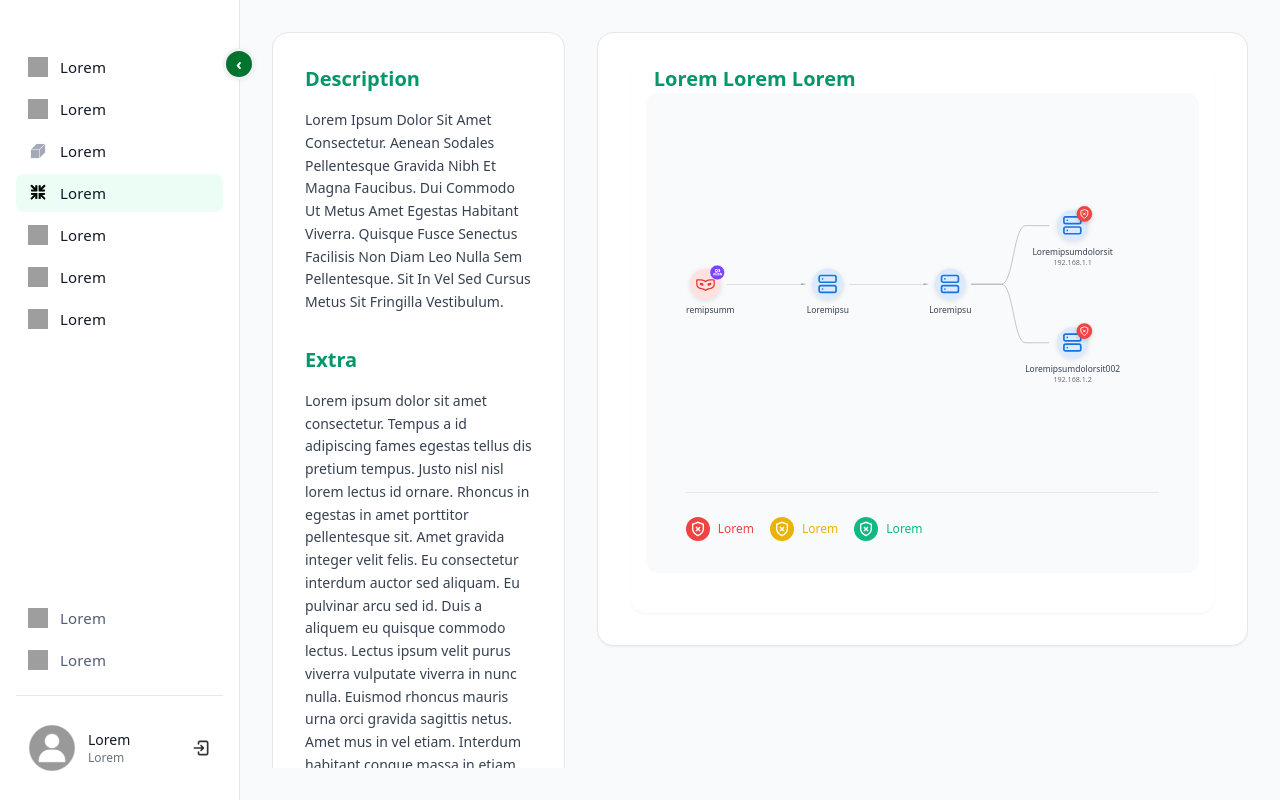
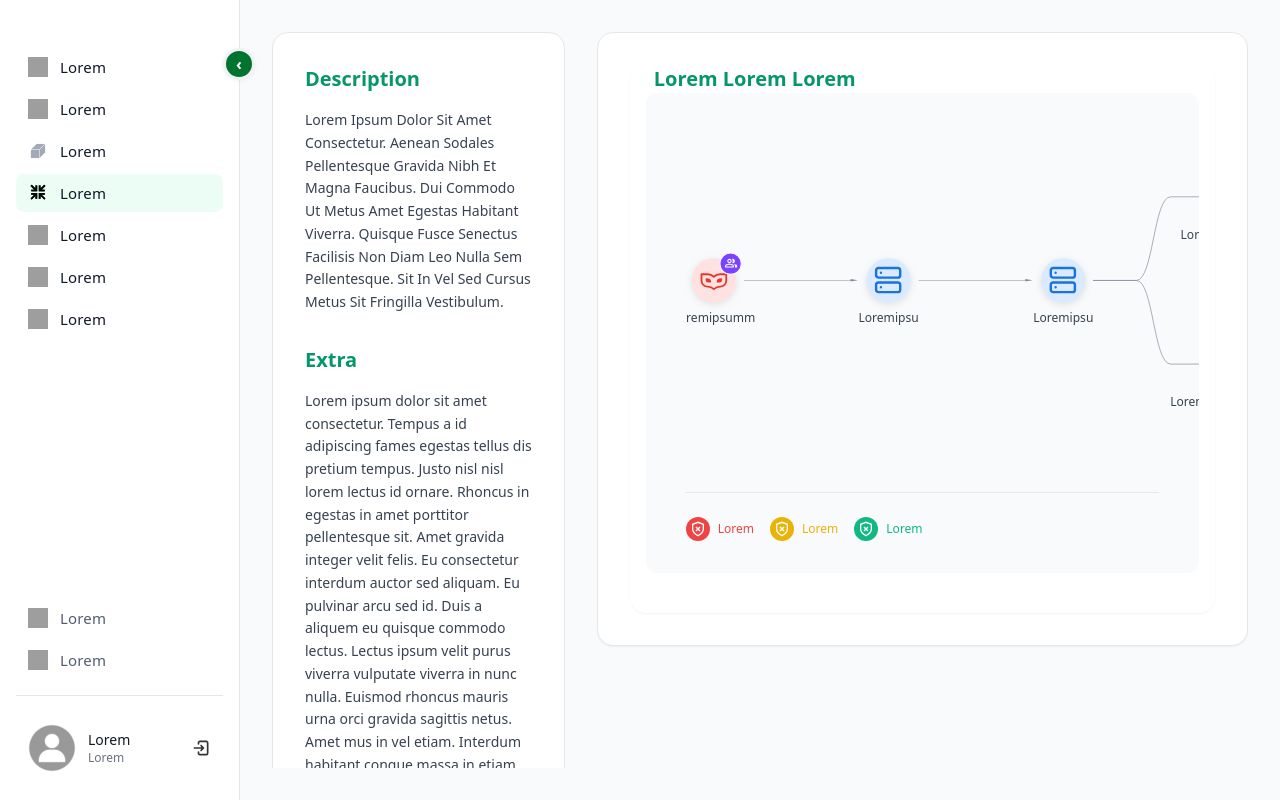
Before and after one commit to ditadev/Spikerz, an Angular app: page / in a window 1280 px wide. Built offline with nearby package versions, Linux system fonts and the light colour scheme; grey boxes are pictures that could not be loaded.

Commit message:
Clean up mobile view for idebar and graph view

```diff
--- a/src/app/components/graph-view/graph-view.html
+++ b/src/app/components/graph-view/graph-view.html
@@ -1,15 +1,14 @@
 <div class="relative w-full graph-container">
-  <div class="w-full h-full overflow-x-auto overflow-y-hidden lg:overflow-visible px-4 md:px-6">
-    <div class="min-w-[727px] lg:min-w-0 lg:w-full lg:h-full">
+  <div class="w-full h-full overflow-x-auto overflow-y-hidden lg:overflow-visible">
+    <div [style.min-width.px]="getMinWidth()" class="lg:min-w-0 lg:w-full lg:h-full px-4 md:px-6">
       <svg
         #svgCanvas
         class="w-full"
         style="height: calc(100% - 80px);"
-        viewBox="0 0 727 307"
+        [attr.viewBox]="'0 0 ' + getViewBoxWidth() + ' 307'"
         preserveAspectRatio="xMidYMid meet"
         (click)="onCanvasClick($event)">
 
-        <!-- Define arrow markers -->
         <defs>
           <marker
             id="arrowhead"
@@ -38,11 +37,9 @@
           </marker>
         </defs>
 
-        <!-- Render edges -->
         <g class="edges">
           @for (edge of edges(); track edge.source + edge.target) {
             @if (edge.source === '1' && edge.target === '2') {
-              <!-- Arrow from node 1 to node 2 using SVG image -->
               <image
                 [attr.href]="'assets/icons/arrow.svg'"
                 [attr.x]="getNodePosition(edge.source).x + 32"
@@ -52,7 +49,6 @@
                 preserveAspectRatio="none"
               />
             } @else if (edge.source === '2' && edge.target === '3') {
-              <!-- Arrow from node 2 to node 3 using SVG image -->
               <image
                 [attr.href]="'assets/icons/arrow.svg'"
                 [attr.x]="getNodePosition(edge.source).x + 32"
@@ -62,7 +58,6 @@
                 preserveAspectRatio="none"
               />
             } @else if (edge.source === '3' && edge.target === '4') {
-              <!-- Upper branch: node 3 to node 4 -->
               <path
                 [attr.d]="getBranchPath(edge, 'up')"
                 stroke="#858D9D"
@@ -72,7 +67,6 @@
                 stroke-linejoin="round"
               />
             } @else if (edge.source === '3' && edge.target === '5') {
-              <!-- Lower branch: node 3 to node 5 -->
               <path
                 [attr.d]="getBranchPath(edge, 'down')"
                 stroke="#858D9D"
@@ -85,7 +79,6 @@
           }
         </g>
 
-        <!-- Render nodes -->
         <g class="nodes">
           @for (node of nodes(); track node.id) {
             <g
@@ -93,9 +86,9 @@
               [attr.transform]="'translate(' + node.x + ',' + node.y + ')'"
               (click)="onNodeClick(node, $event)"
               (mouseenter)="onNodeHover(node, $event)"
-              (mouseleave)="onNodeLeave()">
+              (mouseleave)="onNodeLeave()"
+              (touchstart)="onNodeTouch(node, $event)">
 
-              <!-- Node circle -->
               @if (node.id === '1') {
                 <circle
                   r="24"
@@ -103,7 +96,6 @@
                   class="node-circle transition-all duration-200"
                 />
               } @else {
-                <!-- Light blue circle for server nodes -->
                 <circle
                   r="24"
                   fill="#DBEAFE"
@@ -111,10 +103,8 @@
                 />
               }
 
-              <!-- Node icon -->
               <g>
                 @if (node.id === '1') {
-                  <!-- Node 1 icon -->
                   <image
                     [attr.href]="'assets/icons/node1.svg'"
                     x="-16"
@@ -124,7 +114,6 @@
                     class="pointer-events-none"
                   />
                 } @else {
-                  <!-- Other nodes icon -->
                   <image
                     [attr.href]="'assets/icons/other-nodes.svg'"
                     x="-16"
@@ -136,10 +125,8 @@
                 }
               </g>
 
-              <!-- Badge for critical items -->
               @if (node.badge) {
                 @if (node.id === '1') {
-                  <!-- Node 1 notification badge -->
                   <image
                     [attr.href]="'assets/icons/node1-notification.svg'"
                     x="6"
@@ -149,7 +136,6 @@
                     class="pointer-events-none"
                   />
                 } @else {
-                  <!-- Red shield with X for other nodes -->
                   <circle
                     cx="18"
                     cy="-18"
@@ -157,7 +143,6 @@
                     fill="#EF4444"
                     class="badge-circle"
                   />
-                  <!-- Shield with X icon -->
                   <svg x="10" y="-26" width="16" height="16" viewBox="0 0 24 24" fill="none" stroke="white" stroke-width="2" class="pointer-events-none">
                     <path d="M12 22s8-4 8-10V5l-8-3-8 3v7c0 6 8 10 8 10z"/>
                     <line x1="9" y1="9" x2="15" y2="15"/>
@@ -166,7 +151,6 @@
                 }
               }
 
-              <!-- Node label -->
               <text
                 y="45"
                 text-anchor="middle"
@@ -176,7 +160,6 @@
                 {{ node.label }}
               </text>
 
-              <!-- Node sublabel (IP address) -->
               @if (node.sublabel) {
                 <text
                   y="60"
@@ -194,7 +177,6 @@
     </div>
   </div>
 
-  <!-- Tooltip -->
   @if (hoveredNode()) {
     <app-node-tooltip
       [data]="hoveredNode()!.data"
@@ -202,12 +184,10 @@
     </app-node-tooltip>
   }
 
-  <!-- Divider -->
   <div class="absolute bottom-16 left-0 right-0 px-4 md:px-6">
     <div class="border-t border-gray-200"></div>
   </div>
 
-  <!-- Legend at bottom -->
   <div class="absolute bottom-0 left-0 right-0 px-4 md:px-6 py-4">
     <div class="flex items-center gap-3 md:gap-4 flex-wrap">
       <div class="flex items-center gap-2">
--- a/src/app/components/graph-view/graph-view.ts
+++ b/src/app/components/graph-view/graph-view.ts
@@ -68,21 +68,50 @@ export class GraphViewComponent implements OnDestroy {
 
     const nodeGap = isLargeScreen ? 48 : 0;
     const baseSpacing = isMediumScreen ? 160 : 140;
-    const spacing = isLargeScreen ? baseSpacing + nodeGap : baseSpacing;
+
+    const branchExtraSpace = !isLargeScreen && !isMediumScreen ? 20 : 0;
 
     const positions = [
       { x: startX, y: centerY },
       { x: startX + baseSpacing + nodeGap, y: centerY },
       { x: startX + (baseSpacing + nodeGap) * 2, y: centerY },
-      { x: startX + (baseSpacing + nodeGap) * 3, y: centerY - branchOffset },
-      { x: startX + (baseSpacing + nodeGap) * 3, y: centerY + branchOffset }
+      { x: startX + (baseSpacing + nodeGap) * 3 + branchExtraSpace, y: centerY - branchOffset },
+      { x: startX + (baseSpacing + nodeGap) * 3 + branchExtraSpace, y: centerY + branchOffset }
     ];
 
     return nodes.map((node, index) => ({
       ...node,
-      x: positions[index]?.x ?? startX + (index * spacing),
+      x: positions[index]?.x ?? startX + (index * baseSpacing),
       y: positions[index]?.y ?? centerY
     }));
+  }
+
+  getViewBoxWidth(): number {
+    const nodes = this.nodes();
+    if (nodes.length === 0) return 650;
+
+    const rightmostX = Math.max(...nodes.map(n => (n.x ?? 0)));
+    const nodeRadius = 24;
+    const badgeWidth = 30;
+    const endPadding = 30;
+
+    return Math.ceil(rightmostX + nodeRadius + badgeWidth + endPadding);
+  }
+
+  getMinWidth(): number {
+    return this.getViewBoxWidth();
+  }
+
+  onNodeTouch(node: GraphNode, event: TouchEvent): void {
+    event.preventDefault();
+    event.stopPropagation();
+
+    const currentHovered = this.hoveredNode();
+    if (currentHovered?.node.id === node.id) {
+      this.hoveredNode.set(null);
+    } else {
+      this.onNodeHover(node, event as any);
+    }
   }
 
   getBranchPath(edge: GraphEdge, direction: 'up' | 'down'): string {
--- a/src/app/components/sidebar/sidebar.scss
+++ b/src/app/components/sidebar/sidebar.scss
@@ -23,6 +23,7 @@
       top: 0;
       z-index: 50;
       box-shadow: 0.125rem 0 0.5rem rgba(0, 0, 0, 0.1);
+      padding-bottom: env(safe-area-inset-bottom);
     }
 
     &-collapsed {
@@ -36,6 +37,7 @@
     &-expanded {
       width: 50vw;
       min-width: 200px;
+      padding-bottom: env(safe-area-inset-bottom);
     }
   }
 }
@@ -168,3 +170,12 @@ button {
     z-index: 40;
   }
 }
+
+// Bottom menu safe area for mobile devices with tabs/notches
+@media (max-width: 768px) {
+  .sidebar-expanded {
+    > div:last-child {
+      padding-bottom: calc(1rem + env(safe-area-inset-bottom));
+    }
+  }
+}
```
